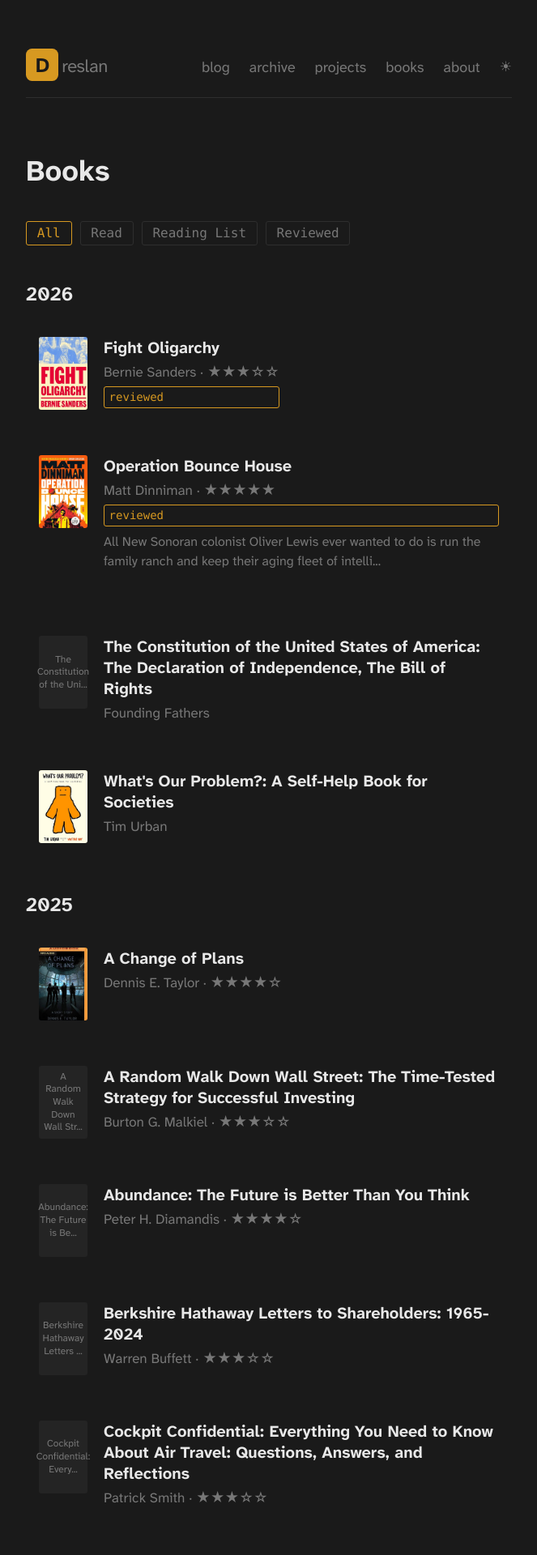
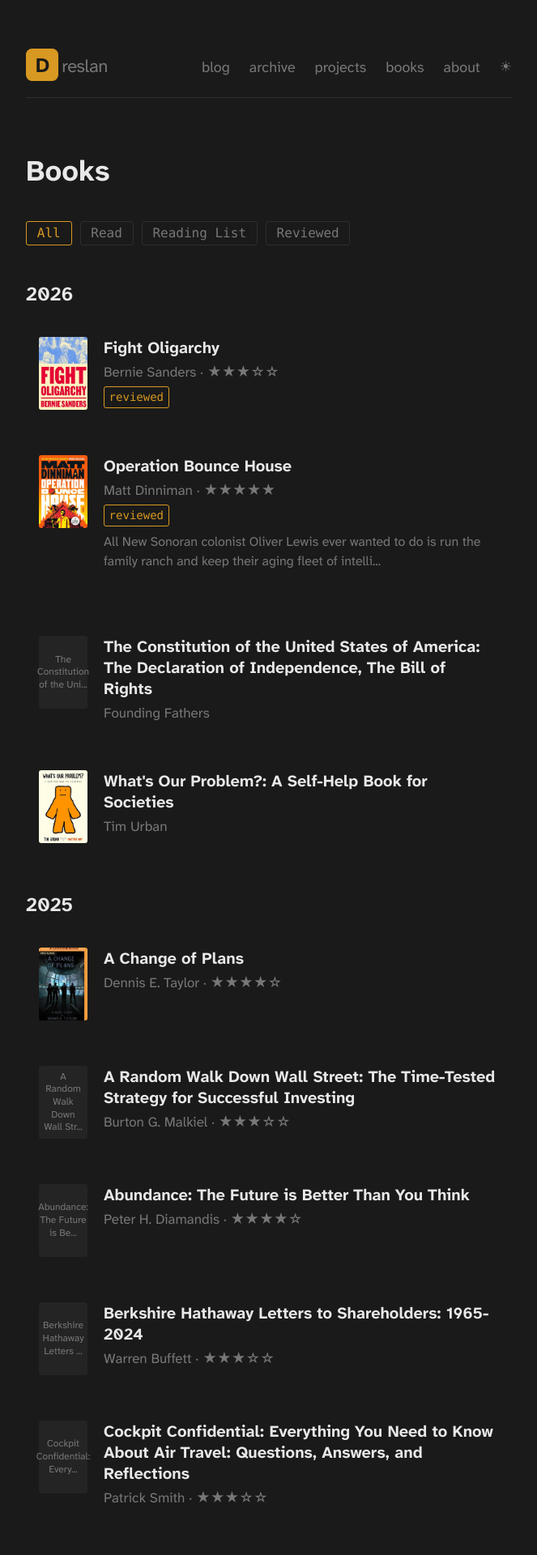
Before and after one commit to dreslan/dreslan.github.io, a Jekyll site: the page built from books.md, in a window 1280 px wide. Shown: the top 1920 px of the page at 81% size, without its empty margins (308-971 px from the left). Built offline with Jekyll 4.4.1, drawn with Linux system fonts in a browser that asks for light colours.

Commit message:
fix: prevent review badge from stretching to full width
Co-Authored-By: Claude Opus 4.6 (1M context) <noreply@anthropic.com>

```diff
--- a/assets/css/style.css
+++ b/assets/css/style.css
@@ -512,6 +512,7 @@ nav a:hover {
   border: 1px solid var(--link);
   padding: 0.05em 0.4em;
   border-radius: 3px;
+  align-self: flex-start;
 }
 
 .book-shelf {
```
